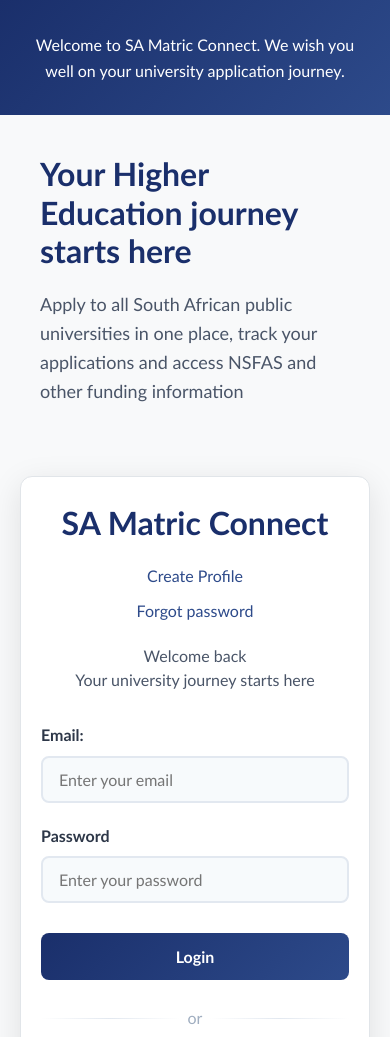
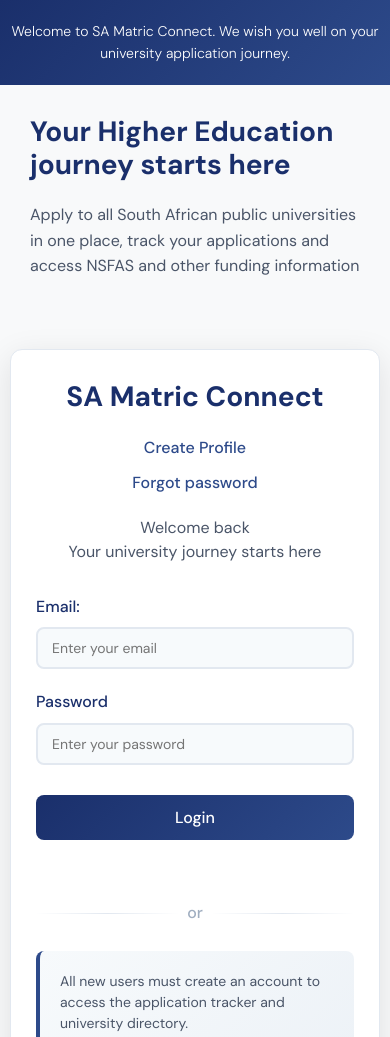
Before and after one commit to Leratogladys/sa_matric_connect, a website: page GitHub/sa-matric-connect/public/index.html in a window 390 px wide. Shown: the top 1037 px of the page. Drawn offline with Linux system fonts and the light colour scheme; no server answers.

Commit message:
Debugging homepage

```diff
--- a/GitHub/sa-matric-connect/public/index.html
+++ b/GitHub/sa-matric-connect/public/index.html
@@ -4,7 +4,12 @@
     <meta charset="UTF-8">
     <meta name="viewport" content="width=device-width,initial-scale=1.0">
     <title>SA Matric Connect - Your Higher Education Gateway</title>
-    <link rel="stylesheet" href="styles/index.css">
+
+
+  <link rel="preconnect" href="https://fonts.gstatic.com" crossorigin>
+  <link href="https://fonts.googleapis.com/css2?family=DM+Sans:ital,opsz,wght@0,9..40,300;0,9..40,400;0,9..40,500;0,9..40,600;0,9..40,700;1,9..40,300;1,9..40,400;1,9..40,500;1,9..40,600;1,9..40,700&display=swap" rel="stylesheet">
+
+  <link rel="stylesheet" href="styles/index.css">
   </head>
 
   <body>
--- a/GitHub/sa-matric-connect/public/styles/homepage.css
+++ b/GitHub/sa-matric-connect/public/styles/homepage.css
@@ -7,16 +7,27 @@
     --black: #333333;
     --success: #4CAF50;
     --error: #F44336;
+    --font-dm-sans: 'DM Sans', sans-serif;
 }
+
+/* Font weight utilities */
+.font-light { font-weight: 300; }
+.font-regular { font-weight: 400; }
+.font-medium { font-weight: 500; }
+.font-semibold { font-weight: 600; }
+.font-bold { font-weight: 700; }
+.font-black { font-weight: 900; }
 
 * {
     margin: 0;
     padding: 0;
     box-sizing: border-box;
-          font-family: 'Segoe UI', Tahoma, Geneva, Verdana, sans-serif;
+    font-family: var(--font-dm-sans);
 }
 
 body {
+    font-family: var(--font-dm-sans);
+    font-weight: 400;
     background-color: var(--light-gray);
     color: var(--black);
     line-height: 1.6;
@@ -42,8 +53,9 @@
 }
 
 .logo {
+    font-family: var(--font-dm-sans);
+    font-weight: 700;
     font-size: 24px;
-          font-weight: 800;
     color: var(--primary-green);
 }
 
@@ -51,12 +63,14 @@
     color: var(--secondary-gold);
 }
 
+
+
 .nav-links {
     display: flex;
     gap: 25px;
 }
 
-      .nav-links > li {
+.nav-links>li {
     list-style: none;
     position: relative;
 }
@@ -64,7 +78,8 @@
 .nav-links a {
     text-decoration: none;
     color: var(--black);
-          font-weight: 600;
+    font-family: var(--font-dm-sans);
+    font-weight: 500;
     font-size: 16px;
     transition: color 0.3s;
     padding: 10px 0;
@@ -86,7 +101,7 @@
     left: 0;
     width: 100%;
     background-color: white;
-          box-shadow: 0 8px 16px rgba(0,0,0,0.1);
+    box-shadow: 0 8px 16px rgba(0, 0, 0, 0.1);
     z-index: 100;
     padding: 25px;
     border-top: 3px solid var(--primary-green);
@@ -132,6 +147,8 @@
 }
 
 .dropdown-category h3 {
+    font-family: var(--font-dm-sans);
+    font-weight: 600;
     color: var(--primary-green);
     font-size: 16px;
     margin-bottom: 15px;
@@ -178,7 +195,7 @@
 .dropdown-category a {
     color: #555;
     font-size: 14px;
-          font-weight: 500;
+    font-weight: 400;
     padding: 5px 0;
     display: block;
     transition: all 0.2s;
@@ -192,34 +209,22 @@
 
 .institution-abbr {
     color: var(--dark-blue);
-          font-weight: bold;
+    font-weight: 600;
     font-size: 12px;
     margin-left: 5px;
     opacity: 0.8;
 }
 
+/* Search Container */
 .search-container {
     display: flex;
     align-items: center;
     min-width: 250px;
     justify-content: flex-end;
 }
-
-
-
 .search-container button[type="submit"] {
-  position: absolute;
-  width: 1px;
-  height: 1px;
-  padding: 0;
-  margin: -1px;
-  overflow: hidden;
-  clip: rect(0, 0, 0, 0);
-  white-space: nowrap;
-  border: 0;
+    display: none !important;
 }
-
-
 
 .search-input {
     padding: 8px 15px 8px 35px;
@@ -231,6 +236,9 @@
     background-repeat: no-repeat;
     background-position: 10px center;
     background-size: 16px;
+    font-family: var(--font-dm-sans);
+    font-weight: 400;
+    font-size: 14px;
 }
 
 .search-input:focus {
@@ -242,6 +250,46 @@
 .search-input:invalid {
     box-shadow: none;
     border-color: #ddd;
+}
+
+/* User Section - Added to header */
+.user-section {
+    display: flex;
+    align-items: center;
+    gap: 10px;
+    margin-left: 20px;
+}
+
+.welcome-message {
+    font-family: var(--font-dm-sans);
+    font-weight: 400;
+    font-size: 14px;
+    color: #333;
+    white-space: nowrap;
+}
+
+#userName {
+    font-family: var(--font-dm-sans);
+    font-weight: 600;
+    color: var(--primary-green);
+}
+
+.logout-btn {
+    padding: 6px 12px;
+    background: var(--primary-green);
+    color: white;
+    border: none;
+    border-radius: 4px;
+    cursor: pointer;
+    font-family: var(--font-dm-sans);
+    font-weight: 500;
+    font-size: 12px;
+    transition: background 0.2s;
+    white-space: nowrap;
+}
+
+.logout-btn:hover {
+    background: #267349;
 }
 
 /* Dashboard Stats */
@@ -267,20 +315,24 @@
 }
 
 .stat-card h3 {
+    font-family: var(--font-dm-sans);
+    font-weight: 500;
     color: #666;
     font-size: 16px;
     margin-bottom: 15px;
-          font-weight: 500;
 }
 
 .stat-card .value {
+    font-family: var(--font-dm-sans);
+    font-weight: 700;
     font-size: 32px;
-          font-weight: 700;
     color: var(--primary-green);
     margin-bottom: 5px;
 }
 
 .stat-card .comparison {
+    font-family: var(--font-dm-sans);
+    font-weight: 400;
     font-size: 14px;
     color: var(--success);
     display: flex;
@@ -321,13 +373,16 @@
     border-radius: 50%;
 }
 
-      .hero h1 {
+.hero h1#hero-heading {
+    font-family: var(--font-dm-sans);
+    font-weight: 700;
     font-size: 42px;
     margin-bottom: 20px;
-          font-weight: 800;
 }
 
 .hero p {
+    font-family: var(--font-dm-sans);
+    font-weight: 400;
     font-size: 20px;
     max-width: 700px;
     margin: 0 auto 30px;
@@ -344,7 +399,8 @@
     padding: 15px 30px;
     border-radius: 8px;
     text-decoration: none;
-          font-weight: 600;
+    font-family: var(--font-dm-sans);
+    font-weight: 500;
     font-size: 16px;
     transition: all 0.3s;
 }
@@ -392,6 +448,8 @@
 }
 
 .directory h2 {
+    font-family: var(--font-dm-sans);
+    font-weight: 700;
     color: var(--primary-green);
     margin-bottom: 20px;
     font-size: 28px;
@@ -408,7 +466,7 @@
     background-color: var(--light-gray);
     border-radius: 8px;
     padding: 20px;
-          box-shadow: 0 2px 8px rgba(0,0,0,0.1);
+    box-shadow: 0 2px 8px rgba(0, 0, 0, 0.1);
     transition: transform 0.3s;
 }
 
@@ -417,29 +475,36 @@
 }
 
 .university-name {
-          font-weight: 600;
+    font-family: var(--font-dm-sans);
+    font-weight: 500;
     color: var(--primary-green);
     margin-bottom: 10px;
+    font-size: 16px;
 }
 
 .deadline-info {
     display: flex;
     justify-content: space-between;
+    align-items: center;
     margin-top: 15px;
 }
 
 .deadline-date {
+    font-family: var(--font-dm-sans);
     font-weight: 500;
     color: var(--dark-blue);
+    font-size: 14px;
 }
 
 .apply-btn {
     background-color: var(--primary-green);
     color: white;
     border: none;
-          padding: 5px 10px;
+    padding: 6px 12px;
     border-radius: 4px;
     cursor: pointer;
+    font-family: var(--font-dm-sans);
+    font-weight: 500;
     font-size: 14px;
     transition: background-color 0.2s;
 }
@@ -458,6 +523,8 @@
 }
 
 .tracker h2 {
+    font-family: var(--font-dm-sans);
+    font-weight: 700;
     color: var(--primary-green);
     margin-bottom: 20px;
     font-size: 28px;
@@ -487,14 +554,19 @@
 
 .tracker-label {
     flex-grow: 1;
+    font-family: var(--font-dm-sans);
+    font-weight: 400;
+    font-size: 14px;
 }
 
 .tracker-status {
+    font-family: var(--font-dm-sans);
     font-weight: 600;
     color: var(--primary-green);
+    font-size: 14px;
 }
 
-      .completed {
+.tracker-status.completed {
     color: var(--success);
 }
 
@@ -508,6 +580,8 @@
 }
 
 .bursaries h2 {
+    font-family: var(--font-dm-sans);
+    font-weight: 700;
     color: var(--primary-green);
     margin-bottom: 20px;
     font-size: 28px;
@@ -525,6 +599,15 @@
     display: flex;
     align-items: center;
     gap: 10px;
+    font-family: var(--font-dm-sans);
+    font-weight: 400;
+    font-size: 16px;
+}
+
+.bursaries li .alert {
+    font-family: var(--font-dm-sans);
+    font-weight: 600;
+    color: var(--error);
 }
 
 .btn-gold {
@@ -535,7 +618,9 @@
     color: var(--black);
     border: none;
     border-radius: 8px;
-          font-weight: 600;
+    font-family: var(--font-dm-sans);
+    font-weight: 500;
+    font-size: 16px;
     cursor: pointer;
     transition: all 0.3s;
 }
@@ -564,9 +649,10 @@
 }
 
 .footer h4 {
+    font-family: var(--font-dm-sans);
+    font-weight: 600;
     font-size: 18px;
     margin-bottom: 20px;
-          font-weight: 600;
 }
 
 .footer a {
@@ -576,6 +662,9 @@
     margin-bottom: 10px;
     opacity: 0.8;
     transition: opacity 0.3s;
+    font-family: var(--font-dm-sans);
+    font-weight: 400;
+    font-size: 14px;
 }
 
 .footer a:hover {
@@ -588,6 +677,9 @@
     margin-top: 40px;
     padding-top: 20px;
     border-top: 1px solid rgba(255, 255, 255, 0.1);
+    font-family: var(--font-dm-sans);
+    font-weight: 300;
+    font-size: 14px;
 }
 
 /* Additional Styles for New Elements */
@@ -601,6 +693,8 @@
     text-decoration: none;
     z-index: 1000;
     transition: top 0.3s;
+    font-family: var(--font-dm-sans);
+    font-weight: 500;
 }
 
 .skip-link:focus {
@@ -632,8 +726,10 @@
 }
 
 .progress-text {
+    font-family: var(--font-dm-sans);
     font-weight: 600;
     color: var(--primary-green);
+    font-size: 14px;
 }
 
 #back-to-top {
@@ -651,6 +747,8 @@
     display: none;
     z-index: 99;
     transition: all 0.3s;
+    font-family: var(--font-dm-sans);
+    font-weight: 700;
 }
 
 #back-to-top:hover {
@@ -666,13 +764,16 @@
     color: white;
     padding: 15px 20px;
     border-radius: 5px;
-          box-shadow: 0 3px 10px rgba(0,0,0,0.2);
+    box-shadow: 0 3px 10px rgba(0, 0, 0, 0.2);
     z-index: 1000;
+    font-family: var(--font-dm-sans);
+    font-weight: 500;
 }
 
 .alert {
     color: var(--error);
-          font-weight: bold;
+    font-family: var(--font-dm-sans);
+    font-weight: 600;
 }
 
 /* Responsive Design */
@@ -683,6 +784,10 @@
 
     .hero h1 {
         font-size: 36px;
+    }
+
+    .user-section {
+        margin-left: 10px;
     }
 }
 
@@ -713,6 +818,16 @@
     .btn {
         width: 100%;
     }
+
+    .user-section {
+        margin-left: 0;
+        margin-top: 10px;
+        justify-content: center;
+    }
+
+    .search-container {
+        min-width: 200px;
+    }
 }
 
 @media (max-width: 480px) {
@@ -735,4 +850,18 @@
     .tracker-grid {
         grid-template-columns: 1fr;
     }
+
+    .user-section {
+        flex-direction: column;
+        gap: 10px;
     }
+
+    .welcome-message {
+        font-size: 12px;
+    }
+
+    .logout-btn {
+        font-size: 11px;
+        padding: 5px 10px;
+    }
+}
--- a/GitHub/sa-matric-connect/public/styles/index.css
+++ b/GitHub/sa-matric-connect/public/styles/index.css
@@ -1,30 +1,58 @@
-*{
+:root {
+    --primary-blue: #1a2f6b;
+    --secondary-blue: #2d4a8a;
+    --light-blue: #e8efff;
+    --white: #ffffff;
+    --light-gray: #f8f9fa;
+    --medium-gray: #e2e8f0;
+    --dark-gray: #4a5568;
+    --text-dark: #333333;
+    --text-light: #a0aec0;
+    --success-light: #d4edda;
+    --success-dark: #155724;
+    --error-light: #f8d7da;
+    --error-dark: #721c24;
+    --font-dm-sans: 'DM Sans', sans-serif;
+}
+
+/* Font weight utilities */
+.font-light { font-weight: 300; }
+.font-regular { font-weight: 400; }
+.font-medium { font-weight: 500; }
+.font-semibold { font-weight: 600; }
+.font-bold { font-weight: 700; }
+.font-black { font-weight: 900; }
+
+* {
     margin: 0;
     padding: 0;
     box-sizing: border-box;
-  font-family: 'Trebuchet MS', 'Lucida Sans Unicode', 'Lucida Grande', 'Lucida Sans', Arial, sans-serif;
+    font-family: var(--font-dm-sans);
 }
 
-body{
-  background-color: #f8f9fa;
-  color: #333;
+body {
+    font-family: var(--font-dm-sans);
+    font-weight: 400;
+    background-color: var(--light-gray);
+    color: var(--text-dark);
     line-height: 1.6;
 }
 
 .container {
     width: 100%;
     max-width: 1200px;
-  margin:0 auto;
+    margin: 0 auto;
     padding: 20px;
 }
 
 .welcome-banner {
-  background: linear-gradient(135deg, #1a2f6b 0%, #2d4a8a 100%);
+    background: linear-gradient(135deg, var(--primary-blue) 0%, var(--secondary-blue) 100%);
     color: white;
     padding: 15px 0;
     text-align: center;
+    font-family: var(--font-dm-sans);
+    font-weight: 300;
     font-size: 20px;
-  font-weight: 500;
 }
 
 .main-content {
@@ -41,11 +69,11 @@
 
 .right-section {
     flex: 1;
-  background: white;
+    background: var(--white);
     padding: 40px;
     border-radius: 12px;
-  box-shadow: 0 8px 32px rgba(0,0,0,0.1);
-  border: 1px solid #e1e5e9;
+    box-shadow: 0 8px 32px rgba(0, 0, 0, 0.1);
+    border: 1px solid var(--medium-gray);
 }
 
 .form-header {
@@ -54,10 +82,11 @@
 }
 
 .form-header h1 {
-  color: #1a2f6b;
+    color: var(--primary-blue);
     margin-bottom: 15px;
+    font-family: var(--font-dm-sans);
+    font-weight: 700;
     font-size: 32px;
-  font-weight: bold;
 }
 
 .create {
@@ -68,21 +97,24 @@
 }
 
 .create a {
-  color: #2d4a8a;
+    color: var(--secondary-blue);
     text-decoration: none;
+    font-family: var(--font-dm-sans);
     font-weight: 500;
     transition: color 0.3s ease;
 }
 
 .create a:hover {
-  color: #1a2f6b;
+    color: var(--primary-blue);
     text-decoration: underline;
 }
 
 .welcome-text {
     text-align: center;
     margin-bottom: 30px;
-  color: #4a5568;
+    color: var(--dark-gray);
+    font-family: var(--font-dm-sans);
+    font-weight: 400;
     font-size: 16px;
     line-height: 1.5;
 }
@@ -94,8 +126,9 @@
 label {
     display: block;
     margin-bottom: 8px;
-  font-weight: 600;
-  color: #2d3748;
+    font-family: var(--font-dm-sans);
+    font-weight: 500;
+    color: var(--primary-blue);
 }
 
 input[type="text"],
@@ -103,8 +136,10 @@
 input[type="email"] {
     width: 100%;
     padding: 12px 16px;
-  border: 2px solid #e2e8f0;
+    border: 2px solid var(--medium-gray);
     border-radius: 8px;
+    font-family: var(--font-dm-sans);
+    font-weight: 400;
     font-size: 16px;
     transition: border-color 0.3s ease, box-shadow 0.3s ease;
     background: #f7fafc;
@@ -114,7 +149,7 @@
 input[type="password"]:focus,
 input[type="email"]:focus {
     outline: none;
-  border-color: #2d4a8a;
+    border-color: var(--secondary-blue);
     box-shadow: 0 0 0 3px rgba(45, 74, 138, 0.1);
     background: white;
 }
@@ -122,12 +157,13 @@
 .login-btn {
     width: 100%;
     padding: 14px;
-  background: linear-gradient(135deg, #1a2f6b 0%, #2d4a8a 100%);
+    background: linear-gradient(135deg, var(--primary-blue) 0%, var(--secondary-blue) 100%);
     color: white;
     border: none;
     border-radius: 8px;
+    font-family: var(--font-dm-sans);
+    font-weight: 500;
     font-size: 16px;
-  font-weight: 600;
     cursor: pointer;
     transition: all 0.3s ease;
     margin-top: 10px;
@@ -143,42 +179,52 @@
     transform: translateY(0);
 }
 
+.login-btn:disabled {
+    opacity: 0.7;
+    cursor: not-allowed;
+    transform: none !important;
+    box-shadow: none !important;
+}
+
 /* Message Styles */
 .message {
     margin: 15px 0;
     padding: 12px 16px;
     border-radius: 8px;
+    font-family: var(--font-dm-sans);
     font-weight: 500;
-  display: none;
+    text-align: center;
 }
 
 .message.success {
-  background: #f0fff4;
-  color: #22543d;
-  border: 1px solid #9ae6b4;
+    background: var(--success-light);
+    color: var(--success-dark);
+    border: 1px solid #c3e6cb;
 }
 
 .message.error {
-  background: #fed7d7;
-  color: #742a2a;
+    background: var(--error-light);
+    color: var(--error-dark);
     border: 1px solid #feb2b2;
 }
 
 .divider {
     text-align: center;
     margin: 25px 0;
-  color: #a0aec0;
+    color: var(--text-light);
     position: relative;
+    font-family: var(--font-dm-sans);
     font-weight: 500;
 }
 
-.divider::before, .divider::after {
+.divider::before,
+.divider::after {
     content: " ";
     position: absolute;
     top: 50%;
     width: 45%;
     height: 1px;
-  background: linear-gradient(90deg, transparent, #e2e8f0, transparent);
+    background: linear-gradient(90deg, transparent, var(--medium-gray), transparent);
 }
 
 .divider::before {
@@ -194,29 +240,66 @@
     padding: 20px;
     background: linear-gradient(135deg, #f7fafc 0%, #edf2f7 100%);
     border-radius: 8px;
-  border-left: 4px solid #2d4a8a;
+    border-left: 4px solid var(--secondary-blue);
 }
 
 .info-section p {
-  color: #4a5568;
+    color: var(--dark-gray);
+    font-family: var(--font-dm-sans);
+    font-weight: 400;
     font-size: 14px;
     line-height: 1.5;
     margin: 0;
 }
 
 .hero-text h2 {
+    font-family: var(--font-dm-sans);
+    font-weight: 700;
     font-size: 42px;
-  color: #1a2f6b;
+    color: var(--primary-blue);
     margin-bottom: 20px;
     line-height: 1.2;
-  font-weight: bold;
 }
 
 .hero-text p {
+    font-family: var(--font-dm-sans);
+    font-weight: 400;
     font-size: 18px;
-  color: #4a5568;
+    color: var(--dark-gray);
     margin-bottom: 30px;
     line-height: 1.6;
+}
+
+/* Form visibility toggles */
+.hidden {
+    display: none !important;
+}
+
+#loginForm,
+#registerForm {
+    transition: all 0.3s ease;
+}
+
+/* Loading animation for buttons */
+@keyframes loadingPulse {
+    0% { opacity: 0.6; }
+    50% { opacity: 1; }
+    100% { opacity: 0.6; }
+}
+
+.loading {
+    animation: loadingPulse 1.5s infinite;
+}
+
+/* Responsive Design */
+@media (max-width: 1024px) {
+    .main-content {
+        gap: 30px;
+    }
+
+    .hero-text h2 {
+        font-size: 36px;
+    }
 }
 
 @media (max-width: 768px) {
@@ -225,12 +308,15 @@
         gap: 20px;
     }
 
-  .left-section, .right-section {
+    .left-section,
+    .right-section {
         width: 100%;
         padding: 20px;
     }
 
     .hero-text h2 {
+        font-family: var(--font-dm-sans);
+        font-weight: 700;
         font-size: 32px;
     }
 
@@ -244,40 +330,84 @@
         font-size: 16px;
         padding: 12px 0;
     }
+
+    .form-header h1 {
+        font-size: 28px;
     }
 
-/* Form styles */
-.hidden {
-    display: none !important;
+    .login-btn {
+        padding: 12px;
+    }
+}
+
+@media (max-width: 480px) {
+    .container {
+        padding: 10px;
+    }
+
+    .right-section {
+        padding: 25px;
+    }
+
+    .hero-text h2 {
+        font-size: 28px;
+    }
+
+    .hero-text p {
+        font-size: 16px;
+    }
+
+    .welcome-banner {
+        font-size: 14px;
+        padding: 10px 0;
+    }
+
+    input[type="text"],
+    input[type="password"],
+    input[type="email"] {
+        padding: 10px 14px;
+        font-size: 14px;
     }
 
     .message {
-    margin-top: 15px;
+        font-size: 14px;
         padding: 10px;
-    border-radius: 5px;
-    text-align: center;
-    font-weight: bold;
+    }
 }
 
-.message.success {
-    background-color: #d4edda;
-    color: #155724;
-    border: 1px solid #c3e6cb;
+/* Accessibility improvements */
+.skip-link {
+    position: absolute;
+    top: -40px;
+    left: 6px;
+    background: var(--primary-blue);
+    color: white;
+    padding: 8px;
+    text-decoration: none;
+    z-index: 1000;
+    transition: top 0.3s;
+    font-family: var(--font-dm-sans);
+    font-weight: 500;
 }
 
-.message.error {
-    background-color: #f8d7da;
-    color: #721c24;
-    border: 1px solid #f5c6cb;
+.skip-link:focus {
+    top: 6px;
 }
 
-/* Form transitions */
-#loginForm, #registerForm {
-    transition: all 0.3s ease;
+/* Focus styles for better accessibility */
+input:focus-visible,
+button:focus-visible {
+    outline: 2px solid var(--secondary-blue);
+    outline-offset: 2px;
 }
 
-/* Button loading state */
-.login-btn:disabled {
-    opacity: 0.7;
-    cursor: not-allowed;
+/* Form validation styles */
+input:invalid:not(:focus):not(:placeholder-shown) {
+    border-color: var(--error-dark);
+    background-color: var(--error-light);
 }
+
+input:valid:not(:focus):not(:placeholder-shown) {
+    border-color: var(--success-dark);
+    background-color: var(--success-light);
+}
```
Also changed, not shown: GitHub/sa-matric-connect/public/homepage.html (+113 -50 lines). Lines whose indentation alone changed are shown as unchanged.
